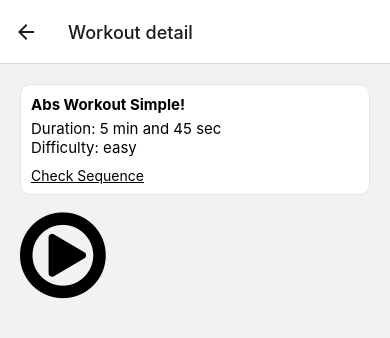
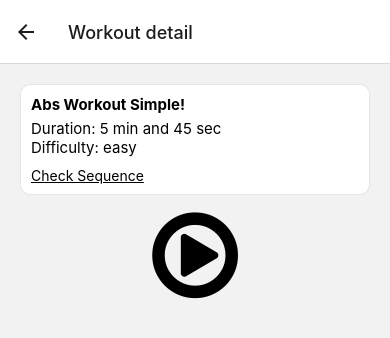
Before and after one commit to Isrealsix/workout, a React Native app: screen / in a window 390 px wide. Both pictures are taken after a click on the element 195 px from the left and 212 px from the top of the page. Shown: the top 338 px of the page. Built offline with nearby package versions, Linux system fonts and the light colour scheme.

Commit message:
added styles and fonts sizes

```diff
--- a/screens/WorkoutDetailScreen.tsx
+++ b/screens/WorkoutDetailScreen.tsx
@@ -66,7 +66,7 @@
           </View>
         </Modal>
       </WorkoutItem>
-      <View>
+      <View style={styles.centerView}>
         {sequence.length === 0 && (
           <FontAwesome
             name="play-circle-o"
@@ -76,7 +76,7 @@
         )}
         {sequence.length > 0 && countDown >= 0 && (
           <View>
-            <Text>{countDown}</Text>
+            <Text style={{ fontSize: 55 }}>{countDown}</Text>
           </View>
         )}
       </View>
@@ -98,5 +98,11 @@
   sequenceItem: {
     alignItems: "center",
   },
+  centerView: {
+    flexDirection: 'row',
+    justifyContent: 'space-around',
+    alignItems: 'center',
+    marginBottom: 20
+  }
 });
 export default WorkoutDetailScreen;
```
